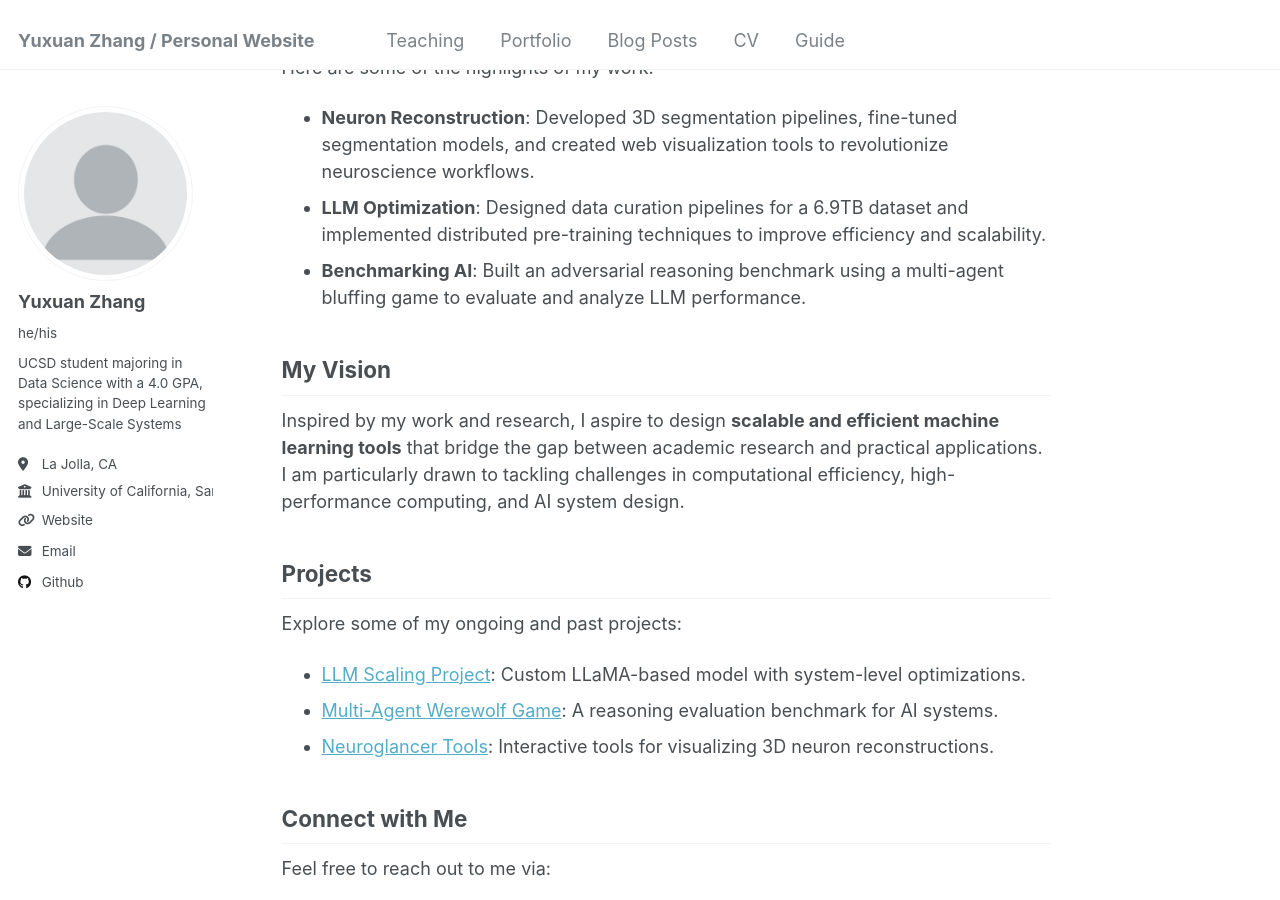
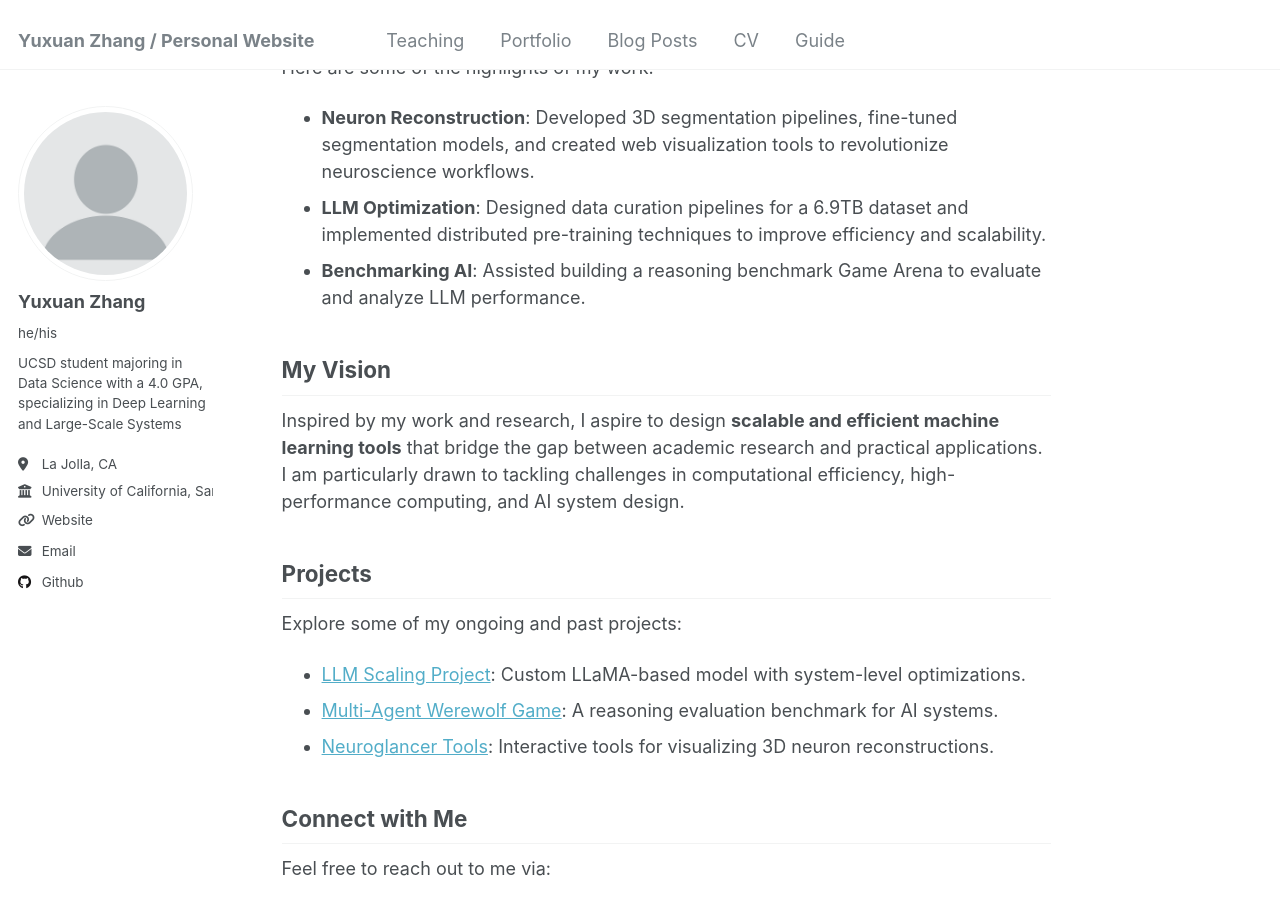
Before and after one commit to Yuxuan-Zhang-Dexter/Yuxuan-Zhang-Dexter.github.io, a Jekyll site: the page built from _pages/about.md, in a window 1280 px wide and 900 px high, scrolled down 558 px. Built offline with Jekyll 4.4.1, drawn with Linux system fonts in a browser that asks for light colours.

Commit message:
correct game arena description

```diff
--- a/_pages/about.md
+++ b/_pages/about.md
@@ -18,7 +18,7 @@ My academic and professional experiences are rooted in combining cutting-edge te
 Here are some of the highlights of my work:
 - **Neuron Reconstruction**: Developed 3D segmentation pipelines, fine-tuned segmentation models, and created web visualization tools to revolutionize neuroscience workflows.
 - **LLM Optimization**: Designed data curation pipelines for a 6.9TB dataset and implemented distributed pre-training techniques to improve efficiency and scalability.
-- **Benchmarking AI**: Built an adversarial reasoning benchmark using a multi-agent bluffing game to evaluate and analyze LLM performance.
+- **Benchmarking AI**: Assisted building a reasoning benchmark Game Arena to evaluate and analyze LLM performance.
 
 ## My Vision
 
```
